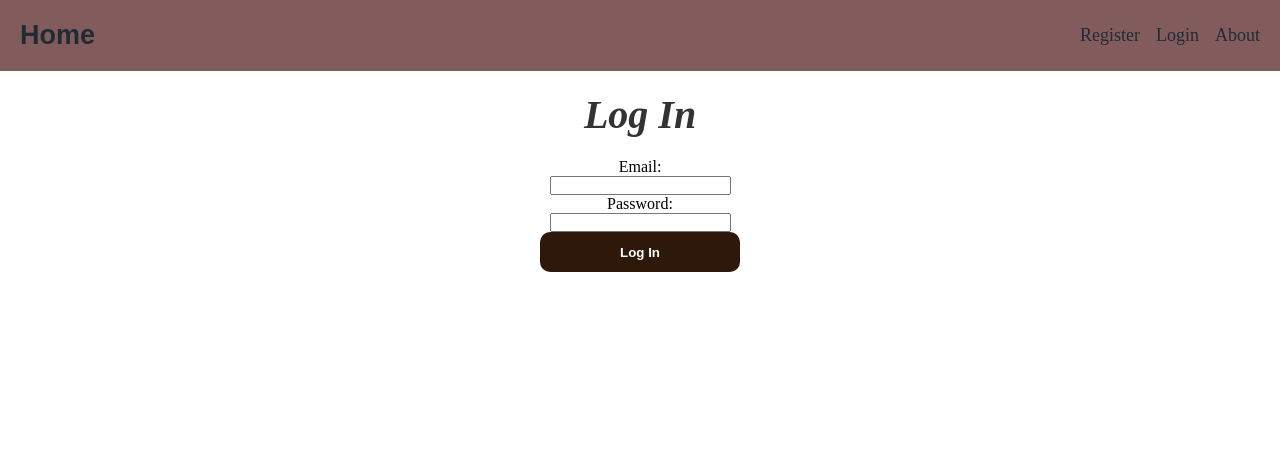
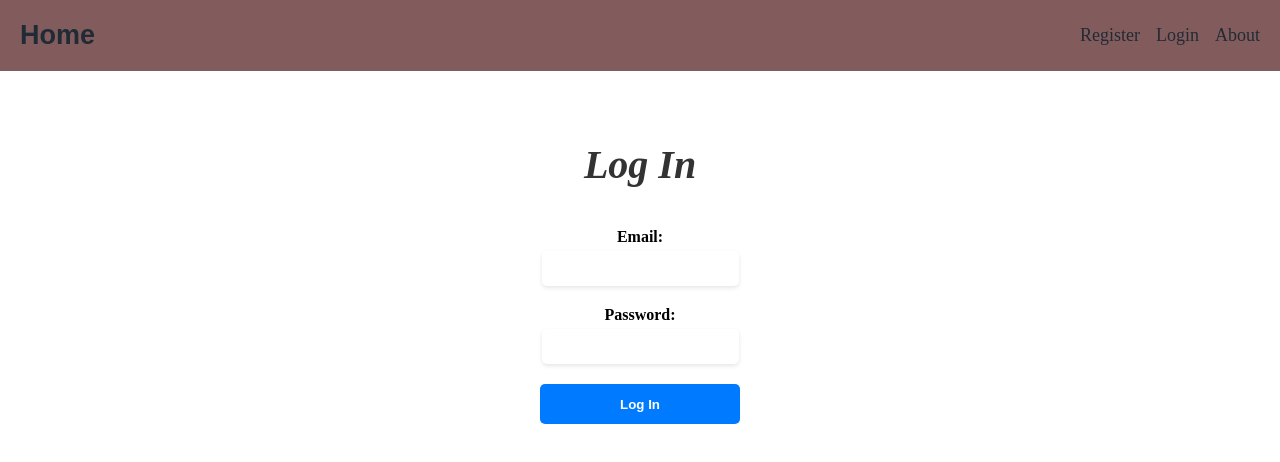
Before and after one commit to richard200/bluecart-marketplace, a React (Create React App) app in the folder client/: page /login in a window 1280 px wide. Shown: the top 462 px of the page. Built offline with nearby package versions, Linux system fonts and the light colour scheme.

Commit message:
fixed css

```diff
--- a/client/src/components/Homepage.css
+++ b/client/src/components/Homepage.css
@@ -286,3 +286,42 @@
       font-size: 14px;
     }
   }
+  .login {
+    display: flex;
+    flex-direction: column;
+    align-items: center;
+    margin-top: 50px;
+  }
+
+  form {
+    display: flex;
+    flex-direction: column;
+    align-items: center;
+    margin-top: 20px;
+  }
+
+  label {
+    font-weight: bold;
+    margin-bottom: 5px;
+  }
+
+  input {
+    padding: 10px;
+    margin-bottom: 20px;
+    border: none;
+    border-radius: 5px;
+    box-shadow: 0 2px 4px rgba(0, 0, 0, 0.1);
+  }
+
+  button {
+    background-color: #007bff;
+    color: #fff;
+    padding: 10px 20px;
+    border: none;
+    border-radius: 5px;
+    cursor: pointer;
+  }
+
+  button:hover {
+    background-color: #0069d9;
+  }
```
